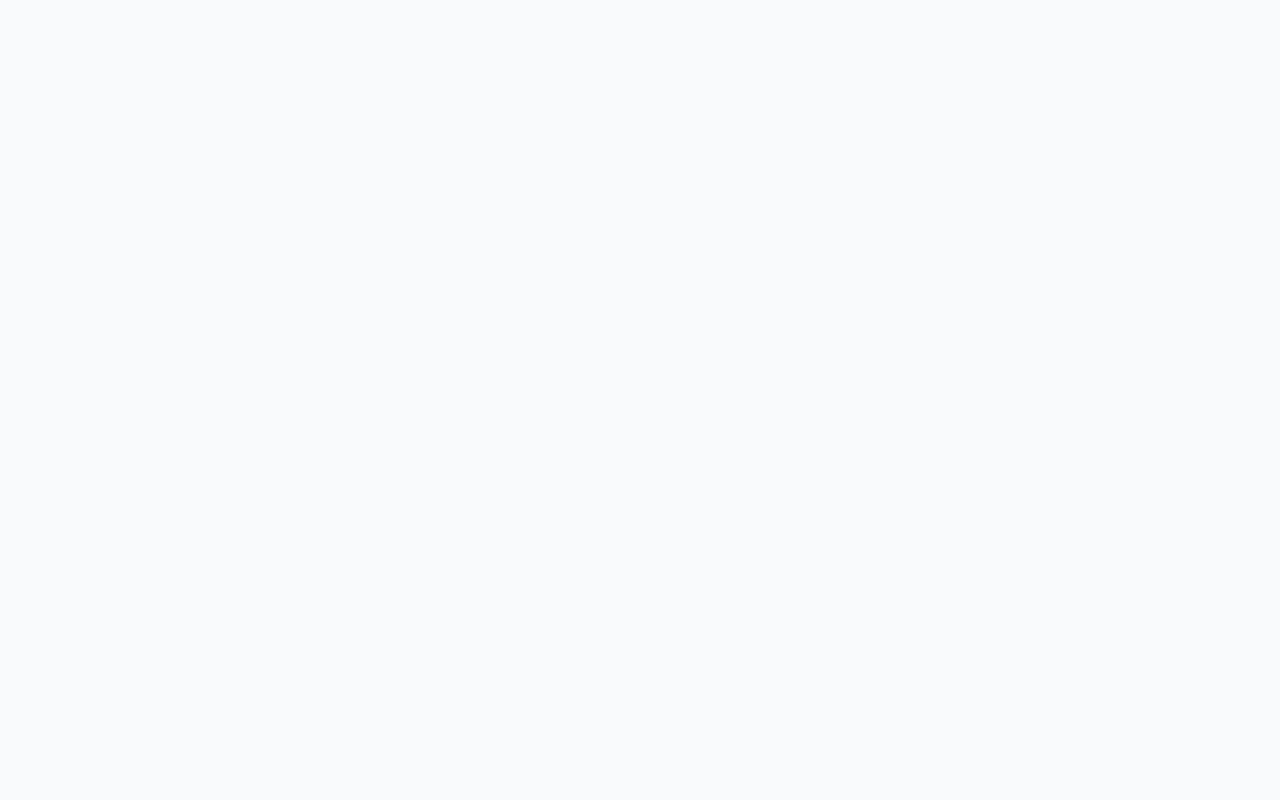
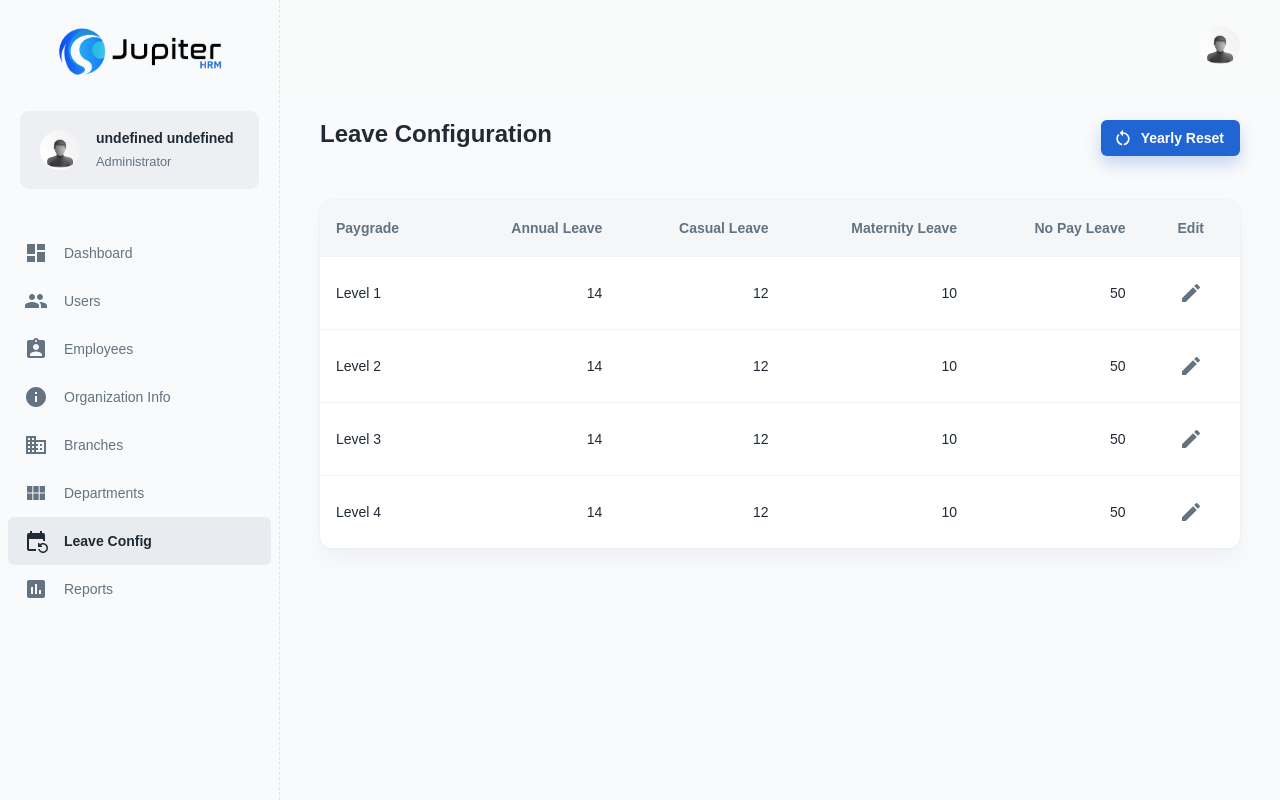
Before and after one commit to dan-niles/jupiter-frontend, a React (Create React App) app: page /dashboard/leave-config in a window 1280 px wide. Before the commit this address had no page. Built offline with nearby package versions, Linux system fonts and the light colour scheme; sample sign-in values are in the browser's storage; some icons are missing.

Commit message:
Create page for leave configuration

```diff
--- a/src/layouts/dashboard/nav/config-admin.js
+++ b/src/layouts/dashboard/nav/config-admin.js
@@ -6,6 +6,7 @@ import InfoIcon from "@mui/icons-material/Info";
 import BusinessIcon from "@mui/icons-material/Business";
 import ViewModuleIcon from "@mui/icons-material/ViewModule";
 import AssessmentIcon from "@mui/icons-material/Assessment";
+import EventRepeatIcon from "@mui/icons-material/EventRepeat";
 
 // ----------------------------------------------------------------------
 
@@ -41,6 +42,11 @@ const navConfig = [
 		icon: <ViewModuleIcon />,
 	},
 	{
+		title: "leave config",
+		path: "/dashboard/leave-config",
+		icon: <EventRepeatIcon />,
+	},
+	{
 		title: "reports",
 		path: "/dashboard/reports",
 		icon: <AssessmentIcon />,
--- /dev/null
+++ b/src/pages/LeaveConfigPage.js
@@ -0,0 +1,134 @@
+import { Helmet } from "react-helmet-async";
+import { filter } from "lodash";
+import { NavLink as RouterLink } from "react-router-dom";
+import { useState } from "react";
+// @mui
+import {
+	Card,
+	Table,
+	Stack,
+	Paper,
+	Button,
+	Popover,
+	Checkbox,
+	TableRow,
+	MenuItem,
+	TableBody,
+	TableCell,
+	Container,
+	Typography,
+	IconButton,
+	TableContainer,
+	TablePagination,
+	TextField,
+	TableHead,
+} from "@mui/material";
+// components
+import Scrollbar from "../components/scrollbar";
+import EditIcon from "@mui/icons-material/Edit";
+import RestartAltIcon from "@mui/icons-material/RestartAlt";
+
+// ----------------------------------------------------------------------
+
+function createData(paygrade, annual, casual, maternity, nopay) {
+	return { paygrade, annual, casual, maternity, nopay };
+}
+
+const rows = [
+	createData("Level 1", 14, 12, 10, 50),
+	createData("Level 2", 14, 12, 10, 50),
+	createData("Level 3", 14, 12, 10, 50),
+	createData("Level 4", 14, 12, 10, 50),
+];
+
+export default function EmployeePage() {
+	return (
+		<>
+			<Helmet>
+				<title> Leave Configuration | Jupiter HRM </title>
+			</Helmet>
+
+			<Container>
+				<Stack
+					direction="row"
+					alignItems="center"
+					justifyContent="space-between"
+					mb={5}
+				>
+					<Typography variant="h4" gutterBottom>
+						Leave Configuration
+					</Typography>
+					<Button
+						variant="contained"
+						startIcon={<RestartAltIcon icon="eva:plus-fill" />}
+					>
+						Yearly Reset
+					</Button>
+				</Stack>
+
+				<Card>
+					<Scrollbar>
+						<TableContainer>
+							<Table sx={{ minWidth: 650 }} aria-label="simple table">
+								<TableHead>
+									<TableRow>
+										<TableCell>Paygrade</TableCell>
+										<TableCell align="right">Annual Leave</TableCell>
+										<TableCell align="right">Casual Leave</TableCell>
+										<TableCell align="right">Maternity Leave</TableCell>
+										<TableCell align="right">No Pay Leave</TableCell>
+										<TableCell align="center">Edit</TableCell>
+									</TableRow>
+								</TableHead>
+								<TableBody>
+									{rows.map((row) => (
+										<TableRow
+											key={row.name}
+											sx={{ "&:last-child td, &:last-child th": { border: 0 } }}
+										>
+											<TableCell component="th" scope="row">
+												{row.paygrade}
+											</TableCell>
+											<TableCell align="right">{row.annual}</TableCell>
+											<TableCell align="right">{row.casual}</TableCell>
+											<TableCell align="right">{row.maternity}</TableCell>
+											<TableCell align="right">{row.nopay}</TableCell>
+											<TableCell align="center">
+												<IconButton aria-label="edit">
+													<EditIcon />
+												</IconButton>
+											</TableCell>
+										</TableRow>
+									))}
+								</TableBody>
+							</Table>
+						</TableContainer>
+					</Scrollbar>
+				</Card>
+			</Container>
+
+			{/* <Dialog open={open} onClose={handleClose}>
+				<DialogTitle>Subscribe</DialogTitle>
+				<DialogContent>
+					<DialogContentText>
+						To subscribe to this website, please enter your email address here.
+						We will send updates occasionally.
+					</DialogContentText>
+					<TextField
+						autoFocus
+						margin="dense"
+						id="name"
+						label="Email Address"
+						type="number"
+						fullWidth
+						variant="standard"
+					/>
+				</DialogContent>
+				<DialogActions>
+					<Button onClick={handleClose}>Cancel</Button>
+					<Button onClick={handleClose}>Subscribe</Button>
+				</DialogActions>
+			</Dialog> */}
+		</>
+	);
+}
--- a/src/routes.js
+++ b/src/routes.js
@@ -11,6 +11,8 @@ import EmployeeAddPage from "./pages/EmployeeAddPage";
 import EmployeeEditPage from "./pages/EmployeeEditPage";
 
 import LeaveApplyPage from "./pages/LeaveApplyPage";
+
+import LeaveConfigPage from "./pages/LeaveConfigPage";
 
 import PrivateRoutes from "./utils/PrivateRoutes";
 
@@ -34,6 +36,7 @@ export default function Router() {
 						{ path: "employee", element: <EmployeePage /> },
 						{ path: "employee/add", element: <EmployeeAddPage /> },
 						{ path: "employee/edit/:id", element: <EmployeeEditPage /> },
+						{ path: "leave-config", element: <LeaveConfigPage /> },
 						{ path: "leave/apply", element: <LeaveApplyPage /> },
 					],
 				},
```
Also changed, not shown: 1 other file (tests, documents, lock files or other folders).
